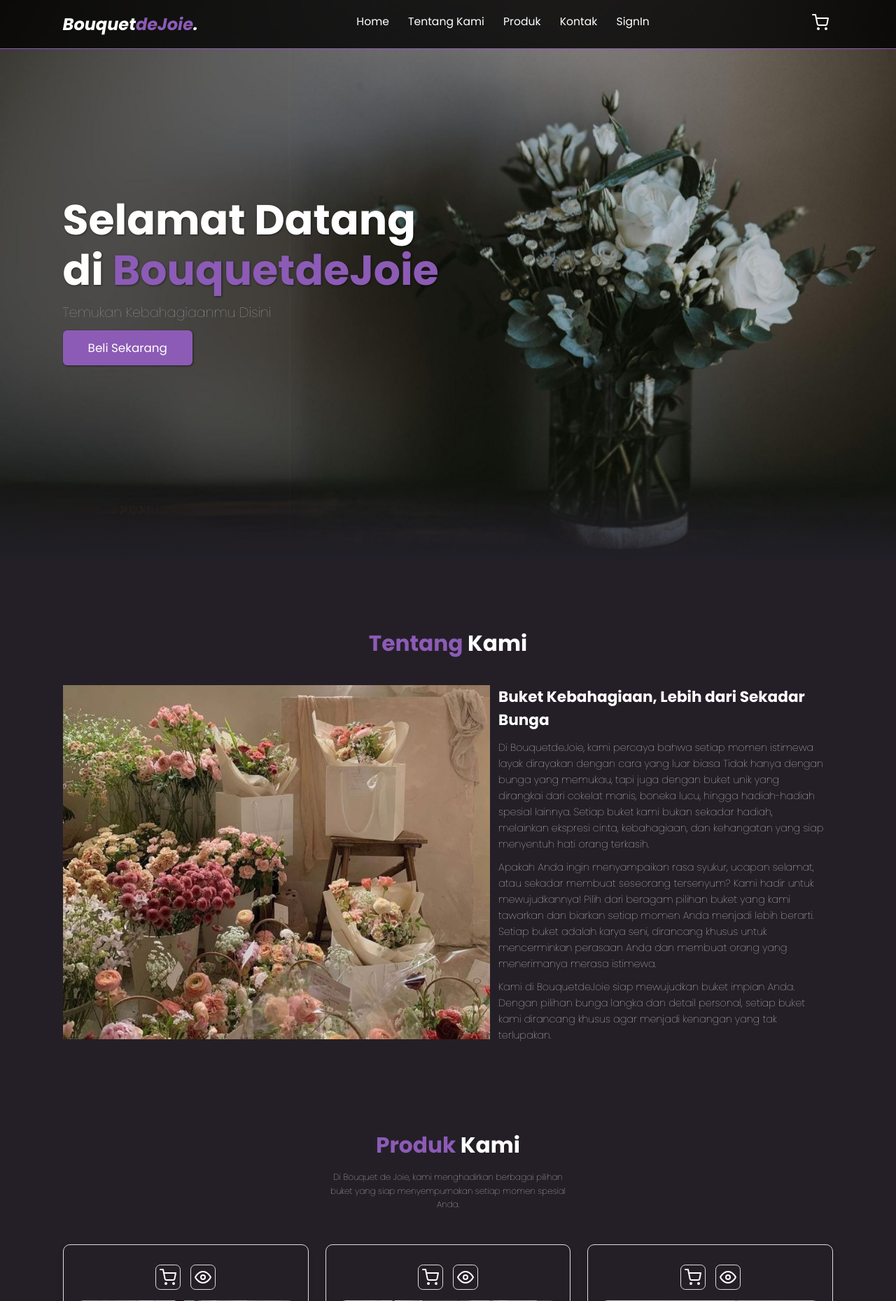
After one commit to deaayunovitaputri/bouquetdejoie, a PHP site: page /index.php in a window 1280 px wide. The commit adds this page. Shown: the top 1859 px of the page at 70% size. Run offline with PHP 8.4, Linux system fonts and the light colour scheme; data comes from the database, SQL or seed files in the repository; both versions use the stored data as it was after the commit; a stand-in replaces the project's code that opens the database connection.

Commit message:
Add files via upload

```diff
--- a/buket/css/style.css
+++ b/buket/css/style.css
@@ -408,7 +408,7 @@ body {
   cursor: pointer;
 }
 
-/* Footer Styles */
+/* Footer */
 footer {
   background-color: var(--primary);
   text-align: center;
@@ -416,7 +416,6 @@ footer {
   margin-top: 3rem;
 }
 
-/* Social Media Links */
 .footer .socials {
   padding: 1rem 0;
 }
@@ -426,11 +425,11 @@ footer .socials a {
   margin: 1rem;
 }
 
-footer .socials a:hover {
+footer .socials a:hover,
+footer .links a:hover {
   color: var(--bg);
 }
 
-/* Footer Links */
 footer .links {
   margin-bottom: 1.4rem;
 }
@@ -440,11 +439,6 @@ footer .links a {
   padding: 0.7rem 1rem;
 }
 
-footer .links a:hover {
-  color: var(--bg);
-}
-
-/* Credit Section */
 footer .credit {
   font-size: 0.8rem;
 }
--- /dev/null
+++ b/buket/index.php
@@ -0,0 +1,223 @@
+<!DOCTYPE html>
+<html lang="en">
+  <head>
+    <meta charset="UTF-8" />
+    <meta name="viewport" content="width=device-width, initial-scale=1.0" />
+    <title>Bouquet de Joie</title>
+
+    <!-- Fonts -->
+    <link rel="preconnect" href="https://fonts.googleapis.com" />
+    <link rel="preconnect" href="https://fonts.gstatic.com" crossorigin />
+    <link
+      href="https://fonts.googleapis.com/css2?family=Poppins:ital,wght@0,100;0,300;0,400;0,700;1,700&display=swap"
+      rel="stylesheet"
+    />
+
+    <!-- Feather Icons -->
+    <script src="https://unpkg.com/feather-icons"></script>
+
+    <!-- My Style -->
+    <link rel="stylesheet" href="css/style.css" />
+  </head>
+
+  <body>
+    <!-- Navbar Start -->
+    <nav class="navbar">
+      <a href="#" class="navbar-logo">Bouquet<span>deJoie</span>.</a>
+      <div class="navbar-nav">
+        <a href="#home">Home</a>
+        <a href="#about">Tentang Kami</a>
+        <a href="#products">Produk</a>
+        <a href="#contact">Kontak</a>
+        <a href="SignIn.html">SignIn</a>
+      </div>
+      <div class="navbar-extra">
+        <a href="keranjang.html"><i data-feather="shopping-cart"></i></a>
+      </div>
+    </nav>
+    <!-- Navbar End -->
+
+    <!-- Hero Section Start -->
+    <section class="hero" id="home">
+      <main class="content">
+        <h1>Selamat Datang di <span>BouquetdeJoie</span></h1>
+        <p>Temukan Kebahagiaanmu Disini</p>
+        <a href="#" class="cta">Beli Sekarang</a>
+      </main>
+    </section>
+    <!-- Hero Section End -->
+
+    <!-- About Section Start -->
+    <section id="about" class="about">
+      <h2><span>Tentang</span> Kami</h2>
+      <div class="row">
+        <div class="about-img">
+          <img src="img/tentang_kami.jpg" alt="Tentang Kami" />
+        </div>
+        <div class="content">
+          <h3>Buket Kebahagiaan, Lebih dari Sekadar Bunga</h3>
+          <p>
+            Di BouquetdeJoie, kami percaya bahwa setiap momen istimewa layak
+            dirayakan dengan cara yang luar biasa Tidak hanya dengan bunga yang
+            memukau, tapi juga dengan buket unik yang dirangkai dari cokelat
+            manis, boneka lucu, hingga hadiah-hadiah spesial lainnya. Setiap
+            buket kami bukan sekadar hadiah, melainkan ekspresi cinta,
+            kebahagiaan, dan kehangatan yang siap menyentuh hati orang terkasih.
+          </p>
+          <p>
+            Apakah Anda ingin menyampaikan rasa syukur, ucapan selamat, atau
+            sekadar membuat seseorang tersenyum? Kami hadir untuk mewujudkannya!
+            Pilih dari beragam pilihan buket yang kami tawarkan dan biarkan
+            setiap momen Anda menjadi lebih berarti. Setiap buket adalah karya
+            seni, dirancang khusus untuk mencerminkan perasaan Anda dan membuat
+            orang yang menerimanya merasa istimewa.
+          </p>
+          <p>
+            Kami di BouquetdeJoie siap mewujudkan buket impian Anda. Dengan
+            pilihan bunga langka dan detail personal, setiap buket kami
+            dirancang khusus agar menjadi kenangan yang tak terlupakan.
+          </p>
+        </div>
+      </div>
+    </section>
+    <!-- About Section End -->
+
+    <!-- Products Section Start -->
+<?php
+// Koneksi database
+$host = "localhost";
+$dbname = "uas_web";
+$username = "root";
+$password = "";
+
+try {
+    $pdo = new PDO("mysql:host=$host;dbname=$dbname", $username, $password);
+    $pdo->setAttribute(PDO::ATTR_ERRMODE, PDO::ERRMODE_EXCEPTION);
+
+    // Mengambil data produk
+    $stmt = $pdo->query("SELECT * FROM products");
+    $products = $stmt->fetchAll(PDO::FETCH_ASSOC);
+
+} catch(PDOException $e) {
+    echo "Koneksi gagal: " . $e->getMessage();
+    $products = [];
+}
+?>
+<section class="products" id="products">
+    <h2><span>Produk</span> Kami</h2>
+    <p>
+        Di Bouquet de Joie, kami menghadirkan berbagai pilihan buket yang siap
+        menyempurnakan setiap momen spesial Anda.
+    </p>
+    <div class="row">
+        <?php if (!empty($products)) { ?>
+            <?php foreach($products as $product) { ?>
+                <div class="product-card">
+                    <div class="product-icons">
+                        <a href="#"><i data-feather="shopping-cart"></i></a>
+                        <a href="#" class="item-detail-button">
+                            <i data-feather="eye"></i>
+                        </a>
+                    </div>
+                    <div class="product-image">
+                        <img src="<?php echo $product['image_path']; ?>"
+                             alt="<?php echo $product['name']; ?>" />
+                    </div>
+                    <div class="product-content">
+                        <h3><?php echo $product['name']; ?></h3>
+                    </div>
+                    <div class="product-price">
+                        Rp. <?php echo number_format($product['price'], 0, ',', '.'); ?>
+                    </div>
+                </div>
+            <?php } ?>
+        <?php } else { ?>
+            <p>Tidak ada produk yang tersedia.</p>
+        <?php } ?>
+    </div>
+</section>
+<!-- Products Section End -->
+    <!-- Products Section End -->
+    <!-- Contact Section Start -->
+    <section id="contact" class="contact">
+      <h2><span>Kontak</span> Kami</h2>
+      <p>
+        Kami sangat senang dapat terhubung dengan Anda! Jika Anda memiliki
+        pertanyaan, saran, atau ingin mengetahui lebih lanjut tentang produk
+        kami, jangan ragu untuk menghubungi kami.
+      </p>
+      <div class="row">
+        <iframe
+          src="https://www.google.com/maps/embed?pb=!1m18!1m12!1m3!1d2209.5274425249363!2d112.72557807670522!3d-7.312378978181593!2m3!1f0!2f0!3f0!3m2!1i1024!2i768!4f13.1!3m3!1m2!1s0x2dd7fb36853c3caf%3A0xc8b1886df4fb71c!2sFakultas%20Vokasi%20UNESA!5e0!3m2!1sid!2sid!4v1730130168035!5m2!1sid!2sid"
+          allowfullscreen=""
+          loading="lazy"
+          referrerpolicy="no-referrer-when-downgrade"
+          class="map"
+        ></iframe>
+
+        <!-- Form Contact -->
+        <form action="process.php" method="POST">
+          <div class="input-group">
+            <i data-feather="user"></i>
+            <input type="text" name="name" placeholder="Nama" required />
+          </div>
+          <div class="input-group">
+            <i data-feather="mail"></i>
+            <input type="email" name="email" placeholder="E-mail" required />
+          </div>
+          <div class="input-group">
+            <i data-feather="phone"></i>
+            <input type="text" name="phone" placeholder="No HP" required />
+          </div>
+          <button type="submit" class="btn">Kirim Pesan</button>
+        </form>
+      </div>
+    </section>
+    <!-- Contact Section End -->
+
+    <!-- Footer Start -->
+    <footer>
+      <div class="socials">
+        <a href="#"><i data-feather="instagram"></i></a>
+        <a href="#"><i data-feather="phone"></i></a>
+        <a href="#"><i data-feather="facebook"></i></a>
+      </div>
+      <div class="links">
+        <a href="#home">Home</a>
+        <a href="#about">Tentang Kami</a>
+        <a href="#contact">Kontak</a>
+      </div>
+      <div class="credit">
+        <p>Created by <a href="">Kelompok 6</a> | &copy; 2024</p>
+      </div>
+    </footer>
+    <!-- Footer End -->
+
+     <!-- Modal Box Item Detail Start -->
+<!-- Tombol untuk membuka modal -->
+<a href="#" class="item-detail-button">Detail Produk</a>
+
+<!-- Modal Box -->
+<div class="modal" id="item-detail-modal">
+  <div class="modal-container">
+    <!-- Tombol Tutup -->
+    <a href="#" class="close-icon">✖</a>
+    <div class="modal-content">
+      <img src="img/buket_boneka_small.jpg" alt="Product Image" />
+      <div class="product-content">
+        <h3>Product Name</h3>
+        <p>Product Description</p>
+        <div class="product-price">Rp. 0</div>
+      </div>
+    </div>
+  </div>
+</div>
+
+    <!-- Modal Box Item Detail End -->
+
+    <!-- Feather Icons -->
+    <script>
+      feather.replace();
+    </script>
+  </body>
+</html>
```
Also changed, not shown: buket/SignIn.html (added, +79 -0 lines), buket/process.php (added, +48 -0 lines), buket/produk.php (added, +9 -0 lines), buket/uas_web.sql (added, +139 -0 lines), buket/js/script.js (line endings or trailing spaces).
